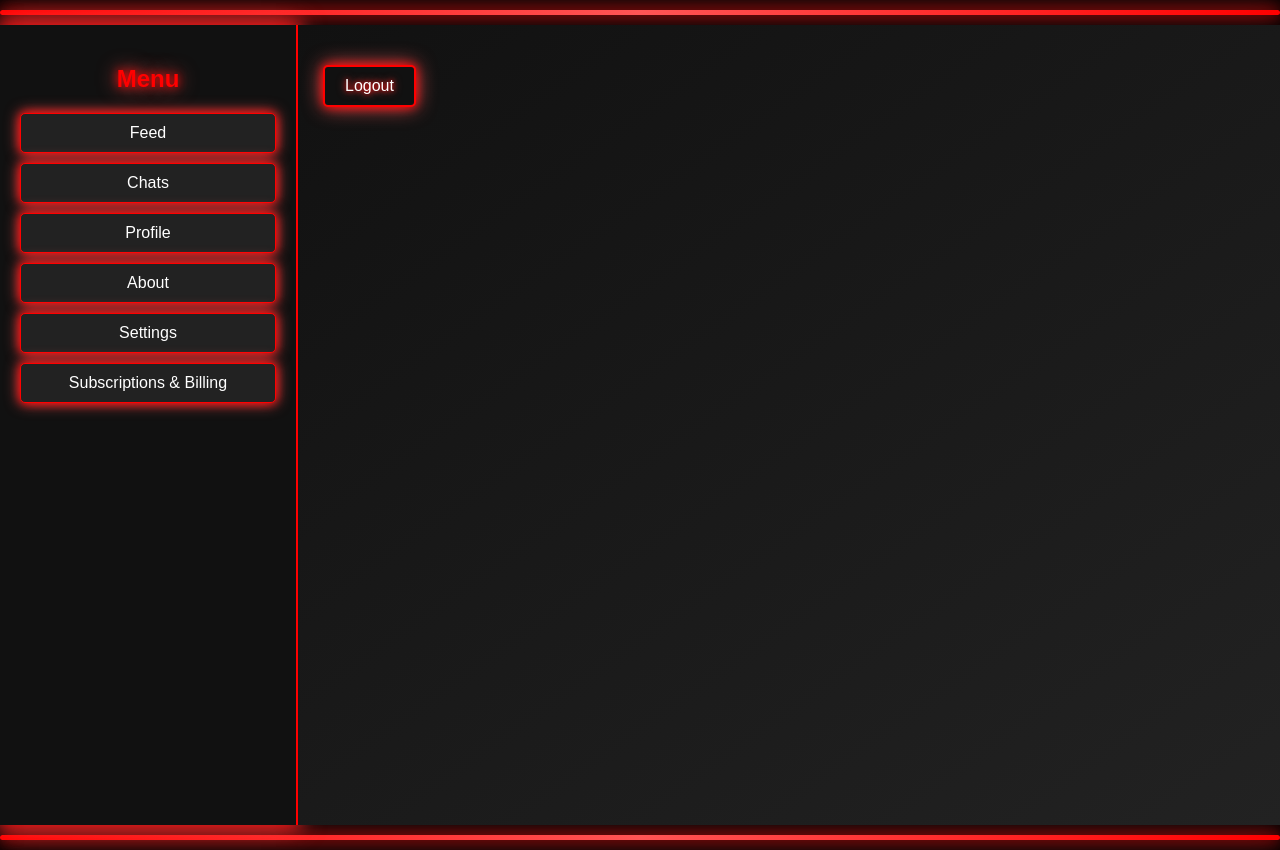
After one commit to Sotravil/flask-chat, a Flask app: page /home in a window 1280 px wide. The commit adds this page. Run offline with Flask 3, Linux system fonts and the light colour scheme; the visitor is signed in with stand-in values (Sample User, id 1).

Commit message:
Sotravil

```diff
--- a/server.py
+++ b/server.py
@@ -10,13 +10,16 @@ PORT = 3891
 USER_DATA_PATH = 'users.json'
 CHAT_DATA_DIR = 'chats'
 
+# Ensure directories and files exist
 if not os.path.exists(CHAT_DATA_DIR):
     os.makedirs(CHAT_DATA_DIR)
 
+if not os.path.exists(USER_DATA_PATH):
+    with open(USER_DATA_PATH, 'w') as file:
+        json.dump({}, file)
+
 # Helper Functions
 def load_users():
-    if not os.path.exists(USER_DATA_PATH):
-        return {}
     with open(USER_DATA_PATH, 'r') as file:
         return json.load(file)
 
@@ -25,14 +28,14 @@ def save_users(users):
         json.dump(users, file)
 
 def load_chat_data(user1, user2):
-    filename = f"{CHAT_DATA_DIR}/{sorted([user1, user2])}.json"
+    filename = f"{CHAT_DATA_DIR}/{user1}_{user2}.json" if user1 < user2 else f"{CHAT_DATA_DIR}/{user2}_{user1}.json"
     if not os.path.exists(filename):
         return []
     with open(filename, 'r') as file:
         return json.load(file)
 
 def save_chat_data(user1, user2, messages):
-    filename = f"{CHAT_DATA_DIR}/{sorted([user1, user2])}.json"
+    filename = f"{CHAT_DATA_DIR}/{user1}_{user2}.json" if user1 < user2 else f"{CHAT_DATA_DIR}/{user2}_{user1}.json"
     with open(filename, 'w') as file:
         json.dump(messages, file)
 
@@ -98,7 +101,10 @@ def get_chats():
         return jsonify({'status': 'error', 'message': 'Not logged in'})
 
     chat_files = os.listdir(CHAT_DATA_DIR)
-    chats = [chat.replace('.json', '').replace(f"{username}_", '').replace(f"_{username}", '') for chat in chat_files if username in chat]
+    chats = [
+        chat.replace('.json', '').replace(f"{username}_", '').replace(f"_{username}", '')
+        for chat in chat_files if username in chat
+    ]
     app.logger.info(f"Chats retrieved successfully for user '{username}'.")
     return jsonify({'status': 'success', 'chats': chats})
 
--- /dev/null
+++ b/static/homestyle.css
@@ -0,0 +1,464 @@
+/* Global Styles */
+body {
+    background-color: #000; /* Black background */
+    color: #fff; /* White text */
+    font-family: 'Arial', sans-serif;
+    margin: 0;
+    padding: 0;
+}
+
+h1 {
+    text-align: center;
+    color: #ff0000; /* Neon red */
+    text-shadow: 0 0 10px #ff0000, 0 0 20px #ff5555, 0 0 30px #ff0000;
+}
+
+/* App Container */
+#app {
+    width: 90%;
+    margin: 20px auto;
+    padding: 20px;
+    background: linear-gradient(145deg, #111, #222); /* Subtle gradient */
+    border: 2px solid #ff0000; /* Red outline */
+    border-radius: 15px;
+    box-shadow: 0 0 20px #ff0000, 0 0 30px #ff5555;
+}
+
+/* Chat Feed */
+#feed {
+    max-height: 400px;
+    overflow-y: auto;
+    padding: 10px;
+    border: 2px solid #ff0000;
+    border-radius: 10px;
+    background-color: #111; /* Dark background for feed */
+    box-shadow: 0 0 15px #ff0000, 0 0 25px #ff5555;
+}
+
+/* Chat Messages */
+.chat-message {
+    margin-bottom: 15px;
+    padding: 10px;
+    border: 1px solid #ff0000;
+    border-radius: 10px;
+    background-color: #222; /* Slightly lighter dark */
+    color: #fff;
+    box-shadow: 0 0 10px #ff0000, 0 0 15px #ff5555;
+}
+
+.chat-message p {
+    margin: 5px 0;
+}
+
+/* Buttons */
+button {
+    background-color: #111; /* Dark button background */
+    border: 2px solid #ff0000;
+    border-radius: 5px;
+    color: #fff;
+    padding: 10px 20px;
+    margin: 5px;
+    cursor: pointer;
+    font-size: 14px;
+    text-shadow: 0 0 5px #ff0000, 0 0 10px #ff5555;
+    box-shadow: 0 0 10px #ff0000, 0 0 20px #ff5555;
+    transition: transform 0.2s, box-shadow 0.2s;
+}
+
+button:hover {
+    box-shadow: 0 0 20px #ff0000, 0 0 30px #ff5555;
+    transform: scale(1.1);
+}
+
+button:active {
+    transform: scale(0.95);
+    box-shadow: 0 0 10px #ff0000, 0 0 15px #ff5555;
+}
+
+/* Inputs */
+input {
+    background-color: #111; /* Dark input background */
+    border: 2px solid #ff0000;
+    border-radius: 5px;
+    color: #fff;
+    padding: 10px;
+    width: 99%;
+    font-size: 14px;
+    box-shadow: 0 0 10px #ff0000, 0 0 20px #ff5555;
+    margin-bottom: 10px;
+}
+
+input:focus {
+    outline: none;
+    box-shadow: 0 0 20px #ff0000, 0 0 30px #ff5555;
+}
+
+/* Comments Section */
+.comments {
+    margin-top: 10px;
+    padding: 10px;
+    border-top: 1px solid #ff0000;
+    color: #bbb; /* Slightly dimmed text */
+}
+
+.comments p {
+    font-size: 12px;
+}
+
+/* Scrollbar Styling */
+#feed::-webkit-scrollbar {
+    width: 8px;
+}
+
+#feed::-webkit-scrollbar-thumb {
+    background: #ff0000;
+    border-radius: 5px;
+    box-shadow: 0 0 10px #ff5555;
+}
+
+#feed::-webkit-scrollbar-track {
+    background: #111;
+}
+
+/* Neon Glow Decorations */
+.neon-decoration {
+    width: 100%;
+    height: 5px;
+    background: linear-gradient(90deg, #ff0000, #ff5555, #ff0000);
+    box-shadow: 0 0 15px #ff0000, 0 0 30px #ff5555;
+    margin: 10px 0;
+    border-radius: 5px;
+}
+
+/* Dashboard Layout */
+#dashboard {
+    display: flex;
+    height: 100vh;
+}
+
+/* Sidebar */
+#sidebar {
+    width: 20%;
+    background: #111;
+    border-right: 2px solid #ff0000;
+    padding: 20px;
+    box-shadow: 0 0 15px #ff0000, 0 0 25px #ff5555;
+}
+
+#sidebar h2 {
+    color: #ff0000;
+    text-shadow: 0 0 10px #ff0000, 0 0 20px #ff5555;
+    margin-bottom: 20px;
+    text-align: center;
+}
+
+#sidebar ul {
+    list-style: none;
+    padding: 0;
+}
+
+#sidebar ul li {
+    margin: 10px 0;
+}
+
+#sidebar ul li a {
+    color: #fff;
+    text-decoration: none;
+    font-size: 16px;
+    padding: 10px;
+    display: block;
+    border: 1px solid #ff0000;
+    border-radius: 5px;
+    text-align: center;
+    background: #222;
+    transition: all 0.3s;
+    box-shadow: 0 0 10px #ff0000, 0 0 15px #ff5555;
+}
+
+#sidebar ul li a:hover {
+    background: #ff0000;
+    color: #fff;
+    box-shadow: 0 0 20px #ff0000, 0 0 30px #ff5555;
+}
+
+/* Main Content */
+#main-content {
+    flex: 1;
+    padding: 20px;
+    overflow-y: auto;
+    background: linear-gradient(145deg, #111, #222);
+}
+
+.dashboard-section {
+    display: none;
+}
+
+.dashboard-section:target {
+    display: block;
+}
+
+/* Profile Section */
+#profile-info {
+    background: #222;
+    padding: 15px;
+    border: 2px solid #ff0000;
+    border-radius: 10px;
+    box-shadow: 0 0 15px #ff0000, 0 0 25px #ff5555;
+}
+
+#profile-info p {
+    margin: 10px 0;
+}
+
+#about-info {
+    background: #222;
+    padding: 15px;
+    border: 2px solid #ff0000;
+    border-radius: 10px;
+    box-shadow: 0 0 15px #ff0000, 0 0 25px #ff5555;
+}
+
+#about-info p {
+    margin: 10px 0;
+}
+
+#billing-info {
+    background: #222;
+    padding: 15px;
+    border: 2px solid #ff0000;
+    border-radius: 10px;
+    box-shadow: 0 0 15px #ff0000, 0 0 25px #ff5555;
+}
+
+#billing-info p {
+    margin: 10px 0;
+}
+
+#logout {
+    margin-top: 20px;
+    display: block;
+    background: #111;
+    border: 2px solid #ff0000;
+    border-radius: 5px;
+    color: #fff;
+    padding: 10px 20px;
+    cursor: pointer;
+    font-size: 16px;
+    text-shadow: 0 0 5px #ff0000, 0 0 10px #ff5555;
+    box-shadow: 0 0 10px #ff0000, 0 0 20px #ff5555;
+    transition: transform 0.2s, box-shadow 0.2s;
+}
+
+#logout:hover {
+    box-shadow: 0 0 20px #ff0000, 0 0 30px #ff5555;
+    transform: scale(1.1);
+}
+
+/* Highlight the active menu link */
+.menu-link.active {
+    background: #ff0000;
+    color: #fff;
+    box-shadow: 0 0 20px #ff0000, 0 0 30px #ff5555;
+}
+
+/* Dashboard sections */
+.dashboard-section {
+    display: none;
+}
+
+.dashboard-section.active {
+    display: block;
+}
+
+.avatar:hover {
+    box-shadow: 0 0 20px #fff, 0 0 30px #aaaaaa; /* Brighter glow on hover */
+    transform: scale(1.1); /* Slight enlargement on hover */
+}
+
+.avatar:active {
+    transform: scale(0.95); /* Slight shrink on click */
+    box-shadow: 0 0 10px #fff, 0 0 15px #aaaaaa; /* Reduced glow on click */
+}
+
+.menu-link {
+    text-decoration: none;
+    color: #000;
+    box-shadow: 0 0 5px #fff;
+    transition: transform 0.2s, box-shadow 0.2s;
+}
+.menu-link:hover {
+    transform: scale(1.1);
+    box-shadow: 0 0 10px #aaa;
+}
+    .menu-link:active {
+    transform: scale(0.95);
+    box-shadow: 0 0 5px #555;
+}
+
+#profile.dashboard-section {
+    color: #e4e4e4;
+}
+
+#profile.dashboard-section p,
+#profile.dashboard-section ul li,
+#profile.dashboard-section span {
+    transition: color 0.2s, transform 0.2s;
+    transform-origin: left;
+}
+
+#profile.dashboard-section p:hover,
+#profile.dashboard-section ul li:hover,
+#profile.dashboard-section span:hover {
+    color: #ff0000;
+    transform: scale(1.1);
+}
+
+#profile.dashboard-section p:active,
+#profile.dashboard-section ul li:active,
+#profile.dashboard-section span:active {
+    color: #555;
+    transform: scale(0.95);
+}
+
+#sub.dashboard-section {
+    color: #e4e4e4;
+}
+
+#sub.dashboard-section p,
+#sub.dashboard-section ul li,
+#sub.dashboard-section span {
+    transition: color 0.2s, transform 0.2s;
+    transform-origin: left;
+}
+
+#sub.dashboard-section p:hover,
+#sub.dashboard-section ul li:hover,
+#sub.dashboard-section span:hover {
+    color: #ff0000;
+    transform: scale(1.1);
+}
+
+#sub.dashboard-section p:active,
+#sub.dashboard-section ul li:active,
+#sub.dashboard-section span:active {
+    color: #555;
+    transform: scale(0.95);
+}
+
+
+/* General Settings Styles */
+.settings-section {
+    border-top: 1px solid #ff0000; /* Separation between rows */
+    padding: 10px 0;
+    transition: all 0.3s ease-in-out;
+}
+
+.settings-section summary {
+    list-style: none; /* Remove default marker */
+    cursor: pointer;
+    color: #ff0000; /* Neon red */
+    font-weight: bold;
+    padding: 5px;
+    transition: transform 0.2s, color 0.2s;
+    transform-origin: left; /* Animates from the left */
+}
+
+.settings-section summary:hover {
+    transform: scale(1.1);
+    color: #ff5555; /* Brighter color on hover */
+}
+
+.settings-section summary:active {
+    transform: scale(0.95);
+    color: #555; /* Dims text color on click */
+}
+
+.settings-section ul {
+    padding-left: 20px;
+    margin: 10px 0;
+}
+
+.settings-section ul li {
+    transition: color 0.2s, transform 0.2s;
+    transform-origin: left;
+}
+
+.settings-section ul li:hover {
+    color: #ff0000;
+    transform: scale(1.1);
+}
+
+.settings-section ul li:active {
+    color: #555;
+    transform: scale(0.95);
+}
+
+/* Settings Info Description */
+#settings-info p {
+    margin: 10px 0;
+    color: #e4e4e4;
+    transition: color 0.2s, transform 0.2s;
+}
+
+#settings-info p:hover {
+    transform: scale(1.05);
+    color: #ff5555;
+}
+
+#settings-info p:active {
+    color: #555;
+    transform: scale(0.95);
+}
+
+/* Details Element Default Behavior */
+.settings-section[open] summary {
+    color: #ff5555; /* Changes color when open */
+}
+
+#settings.dashboard-section {
+    color: #0d5628;
+}
+
+#settings.dashboard-section p,
+#settings.dashboard-section ul li,
+#settings.dashboard-section span {
+    transition: color 0.2s, transform 0.2s;
+    transform-origin: left;
+}
+
+#settings.dashboard-section p:hover,
+#settings.dashboard-section ul li:hover,
+#settings.dashboard-section span:hover {
+    color: #ff0000;
+    transform: scale(1.1);
+}
+
+#settings.dashboard-section p:active,
+#settings.dashboard-section ul li:active,
+#settings.dashboard-section span:active {
+    color: #555;
+    transform: scale(0.95);
+}
+
+.chat-output {
+    max-height: 400px;
+    overflow-y: auto;
+    padding: 10px;
+    border: 2px solid #ff0000;
+    border-radius: 10px;
+    background-color: #111;
+    box-shadow: 0 0 15px #ff0000, 0 0 25px #ff5555;
+    margin-top: 10px;
+}
+
+.message-row {
+    padding: 5px;
+    border-bottom: 1px solid #ff0000;
+    color: #fff;
+    font-size: 14px;
+    transition: background-color 0.2s;
+}
+
+.message-row:hover {
+    background-color: #222;
+}
--- /dev/null
+++ b/templates/home.html
@@ -0,0 +1,105 @@
+<!DOCTYPE html>
+<html lang="en">
+<head>
+    <meta charset="UTF-8">
+    <meta name="viewport" content="width=device-width, initial-scale=1.0">
+    <title>GuardChat</title>
+    <link rel="stylesheet" href="{{ url_for('static', filename='homestyle.css') }}">
+
+    <!-- Icon -->
+    <link rel="icon" href="https://raw.githubusercontent.com/Sotravil/ChatGuard/refs/heads/main/a02883f4-a1a2-447a-a5cd-1914e9e199dd.webp" type="image/png">
+
+    <!-- Open Graph meta tags -->
+    <meta property="og:title" content="GuardChat">
+    <meta property="og:description" content="The dark web that guards your freedom of expression.">
+    <meta property="og:image" content="https://raw.githubusercontent.com/Sotravil/ChatGuard/refs/heads/main/02f8b8a7-0ed2-49c9-890a-7adc6313f784%7E2.jpg">
+    <meta property="og:url" content="https://yourwebsite.com">
+    <meta property="og:type" content="website">
+</head>
+<body>
+    <!-- Neon Decoration Bar -->
+    <div class="neon-decoration"></div>
+
+    <!-- Dashboard Container -->
+    <div id="dashboard">
+        <!-- Sidebar Navigation -->
+        <div id="sidebar">
+            <h2>Menu</h2>
+            <ul>
+                <li><a href="#feed-section" class="menu-link active" id="feedLink">Feed</a></li>
+                <li><a href="#chats" class="menu-link" id="chatsLink">Chats</a></li>
+                <li><a href="#profile" class="menu-link" id="profileLink">Profile</a></li>
+                <li><a href="#about" class="menu-link" id="aboutLink">About</a></li>
+                <li><a href="#settings" class="menu-link" id="settingsLink">Settings</a></li>
+                <li><a href="#sub" class="menu-link" id="subLink">Subscriptions & Billing</a></li>
+            </ul>
+        </div>
+
+        <!-- Main Content Area -->
+        <div id="main-content">
+            <!-- Feed Section -->
+            <section id="feed-section" class="dashboard-section">
+                <h1>Feed</h1>
+                <div id="feed"></div>
+            </section>
+
+            <!-- Chats Section -->
+            <section id="chats" class="dashboard-section">
+                <h1>Chats</h1>
+                <div id="chat-list">
+                    <div id="messageOutput" class="chat-output"></div>
+                    <input id="messageInput" type="text" placeholder="Type your message here...">
+                    <button id="sendMessage">Send</button>
+                </div>
+            </section>
+
+            <!-- Profile Section -->
+            <section id="profile" class="dashboard-section">
+                <h1>Profile</h1>
+                <div id="profile-info">
+                    <img id="avatarDisplay" src="https://i.pinimg.com/736x/dc/9c/61/dc9c614e3007080a5aff36aebb949474.jpg" alt="Avatar">
+                    <p><strong>ID:</strong> <span id="userId">Loading...</span></p>
+                    <p><strong>Username:</strong> <span id="usernameDisplay">Loading...</span></p>
+                    <p><strong>Bio:</strong> <span id="bioDisplay">Loading...</span></p>
+                    <p><strong>Status:</strong> <span id="statusDisplay">Loading...</span></p>
+                    <p><strong>Last Seen:</strong> <span id="lastSeenDisplay">Loading...</span></p>
+                </div>
+            </section>
+
+            <!-- About Section -->
+            <section id="about" class="dashboard-section">
+                <h1>About</h1>
+                <p>This application protects your freedom of expression with an anonymous yet secure platform.</p>
+            </section>
+
+            <!-- Settings Section -->
+            <section id="settings" class="dashboard-section">
+                <h1>Settings</h1>
+                <details>
+                    <summary>Profile Settings</summary>
+                    <p>Update your avatar, username, and bio.</p>
+                </details>
+                <details>
+                    <summary>Chat Settings</summary>
+                    <p>Customize themes and manage privacy settings.</p>
+                </details>
+            </section>
+
+            <!-- Subscriptions Section -->
+            <section id="sub" class="dashboard-section">
+                <h1>Subscription and Billing</h1>
+                <p>Your subscription is active.</p>
+                <p>Next billing: <strong>January 15, 2025</strong></p>
+            </section>
+
+            <button id="logout">Logout</button>
+        </div>
+    </div>
+
+    <!-- Neon Decoration Bar -->
+    <div class="neon-decoration"></div>
+
+    <!-- Scripts -->
+    <script src="{{ url_for('static', filename='homescript.js') }}"></script>
+</body>
+</html>
--- /dev/null
+++ b/users.json
@@ -0,0 +1 @@
+{"Sotravil": "12345"}
```
Also changed, not shown: static/script.js (+57 -7 lines), static/style.css (+6 -1 lines), templates/index.html (+9 -0 lines), static/homescript.js (added).
